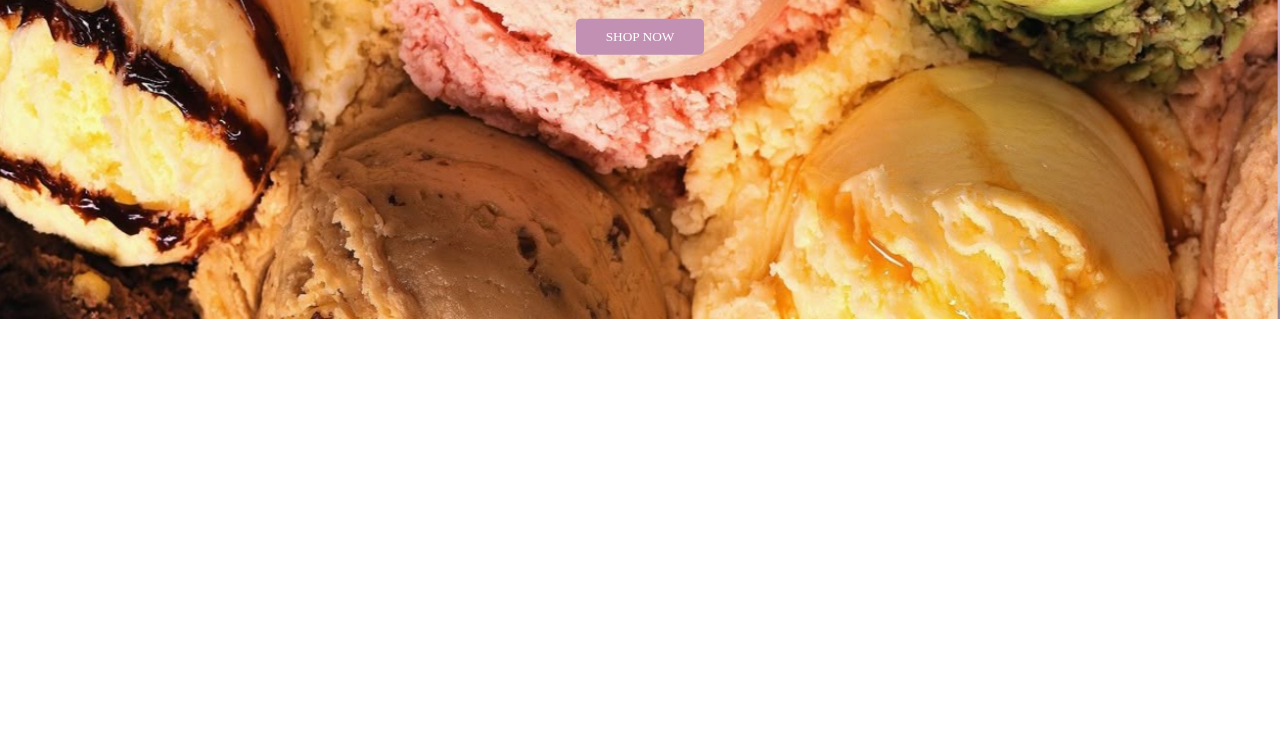
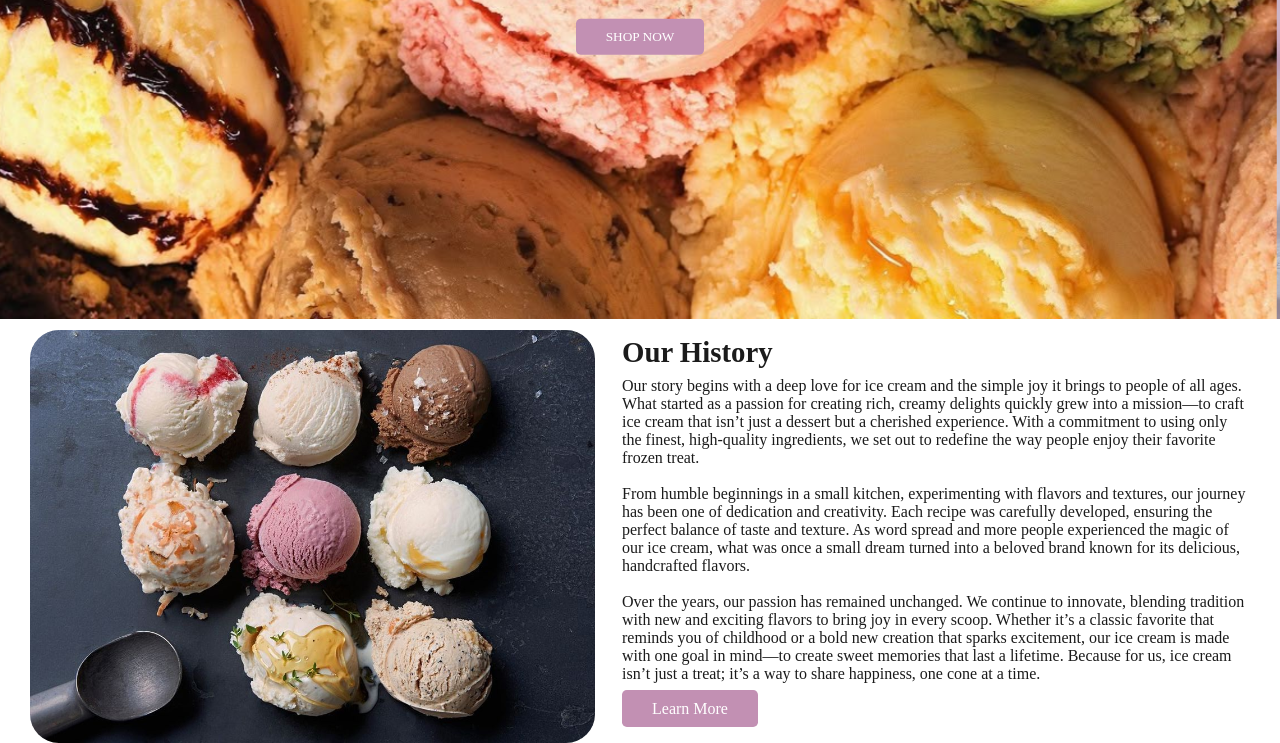
Before and after one commit to Kaveesha-Ramasinghe/Ice-Cream-Shop, a plain HTML site: page index.html in a window 1280 px wide. Shown: the part 481-1224 px from the top of the page. Before the commit the page ends 800 px from the top, so only its background shows below. Drawn offline with nearby package versions, Linux system fonts and the light colour scheme.

Commit message:
Add About Page

```diff
--- a/index.html
+++ b/index.html
@@ -49,6 +49,24 @@
                 <button>SHOP NOW</button>
             </div>
         </div>
+        <!--About-->
+        <section class="about" id="about">
+            <div class="about-img">
+                <img src="img/photo3.jpg" alt="">
+            </div>
+            <div class="about-text">
+                <h2>Our History</h2>
+                <p>Our story begins with a deep love for ice cream and the simple joy it brings to people of all ages. What started as a passion for creating rich, creamy delights quickly grew into a mission—to craft ice cream that isn’t just a dessert but a cherished experience. With a commitment to using only the finest, high-quality ingredients, we set out to redefine the way people enjoy their favorite frozen treat.
+                </p>
+                <p>From humble beginnings in a small kitchen, experimenting with flavors and textures, our journey has been one of dedication and creativity. Each recipe was carefully developed, ensuring the perfect balance of taste and texture. As word spread and more people experienced the magic of our ice cream, what was once a small dream turned into a beloved brand known for its delicious, handcrafted flavors.
+                </p>
+                <p>Over the years, our passion has remained unchanged. We continue to innovate, blending tradition with new and exciting flavors to bring joy in every scoop. Whether it’s a classic favorite that reminds you of childhood or a bold new creation that sparks excitement, our ice cream is made with one goal in mind—to create sweet memories that last a lifetime. Because for us, ice cream isn’t just a treat; it’s a way to share happiness, one cone at a time.
+                </p>
+                <div>
+                    <button1>Learn More</button1>
+                </div>
+            </div>
+        </section>
 
         <script src="script.js"></script>
     </body>
--- a/style.css
+++ b/style.css
@@ -168,3 +168,43 @@ button:hover{
     }
 
 }
+.about{
+    display: grid;
+    grid-template-columns: repeat(auto-fit,minmax(17rem,auto));
+    gap: 1.5rem;
+    justify-content: space-between;
+    align-items: center;
+}
+.about-img img{
+    border-radius: 1.8rem;
+    position: relative;
+    left: 30px;
+    top: 11px;
+    width: 90%;
+
+}
+.about-text h2{
+    font-size: 1.8rem;
+    text-transform: capitalize;
+    position: relative;
+    right: 30px;
+
+}
+.about-text p{
+    font-size: 1rem;
+    margin: 0.5rem 0 1.1rem;
+    position: relative;
+    right: 30px;
+}
+button1{
+    position: relative;
+    right: 30px;
+    padding: 10px 30px;
+    border-radius: 0.3rem;
+    background: var(--main-color);
+    color: var(--bg-color);
+    font-weight: 500;
+    text-align: center;
+    cursor: pointer;
+    border: none;
+}
```
Also changed, not shown: img/photo3.jpg (added), img/photo4.jpg (added), img/photo5.jpg (added), img/photo6.jpg, img/photo7.jpg, img/photo8.jpg (added), img/photo9.jpg (added).
